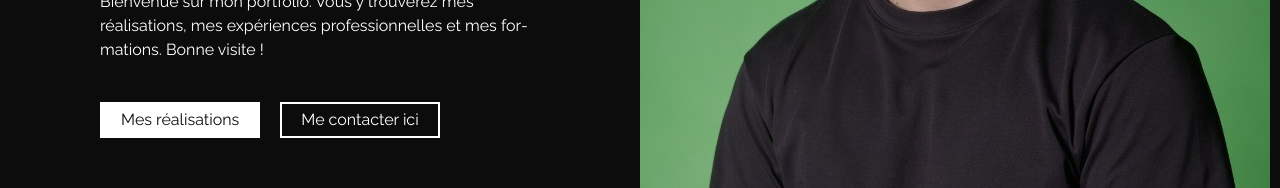
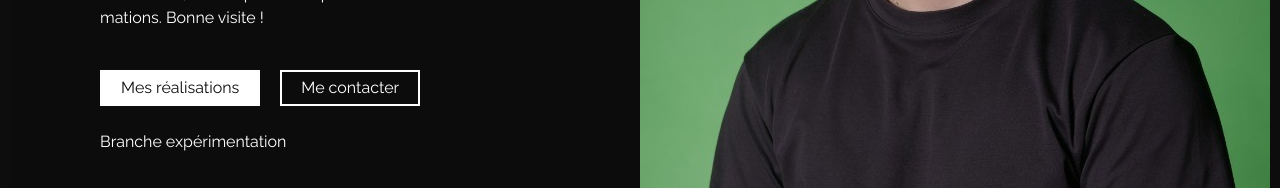
Before and after one commit to adellkl/portfolio-loukal, a React (Create React App) app: page / in a window 1280 px wide. Shown: the part 378-566 px from the top of the page. Built offline with nearby package versions, Linux system fonts and the light colour scheme.

Commit message:
test experimentation

```diff
--- a/src/pages/home/index.js
+++ b/src/pages/home/index.js
@@ -55,12 +55,16 @@ export const Home = () => {
 
                   <Link to="/contact">
                     <div id="button_h" className="ac_btn btn">
-                      Me contacter ici
+                      Me contacter
                       <div className="ring one"></div>
                       <div className="ring two"></div>
                       <div className="ring three"></div>
+
+
                     </div>
                   </Link>
+
+                 <br></br>  <br></br> <p>Branche expérimentation </p>
                 </div>
               </div>
             </div>
```
